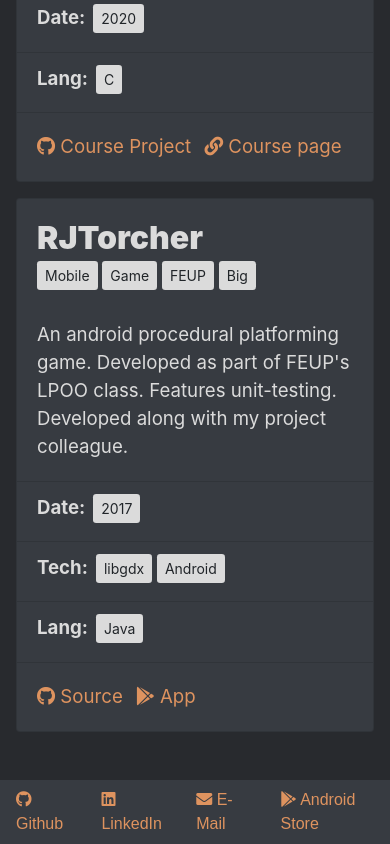
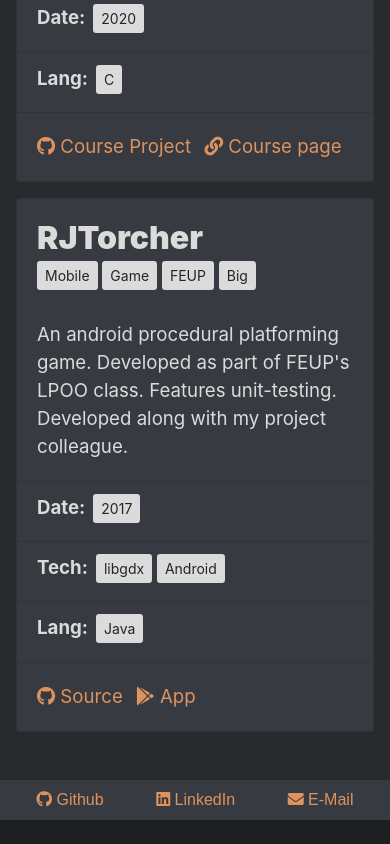
Before and after one commit to Ross65536/personal-website, a React (Create React App) app: page / in a window 390 px wide. Shown: the part 7189-8033 px from the top of the page. After the commit the page ends 8009 px from the top, so only its background shows below. Built offline with nearby package versions, Linux system fonts and the light colour scheme; the HTML template or start-up script is replaced by a standard one.

Commit message:
improve mobile layout

```diff
--- a/src/App.js
+++ b/src/App.js
@@ -80,7 +80,7 @@ function App() {
             <li><Anchor name="Github" url={GITHUB_URL} icon={ICONS.github} /></li>
             <li><Anchor name="LinkedIn" url={LINKEDIN_URL} icon={ICONS.linkedin} /></li>
             <li><Anchor name="E-Mail" url={"mailto:" + EMAIL} icon={ICONS.email} /></li>
-            <li><Anchor name="Android Store" url={ANDROID_PLAY_STORE} icon={ICONS.android_store} /></li>
+            {/* <li><Anchor name="Android Store" url={ANDROID_PLAY_STORE} icon={ICONS.android_store} /></li> */}
           </ul>
         </footer>
 
```
